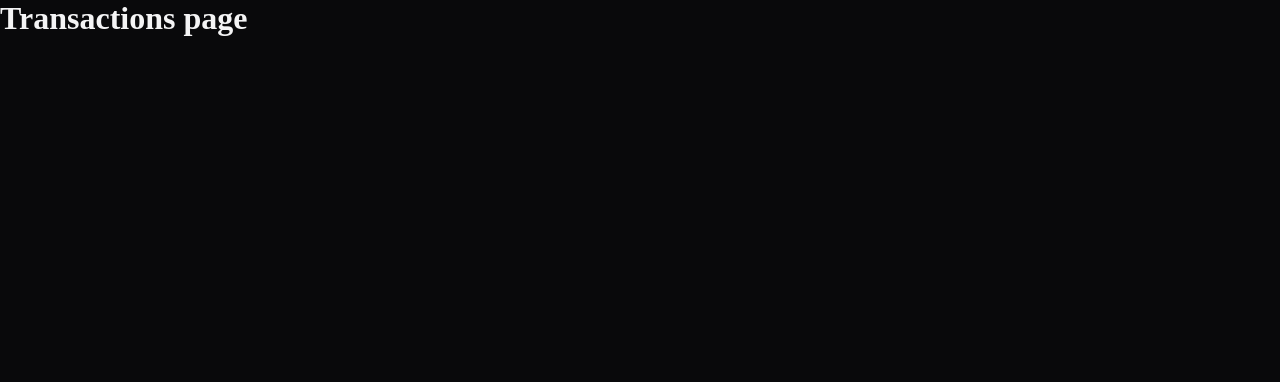
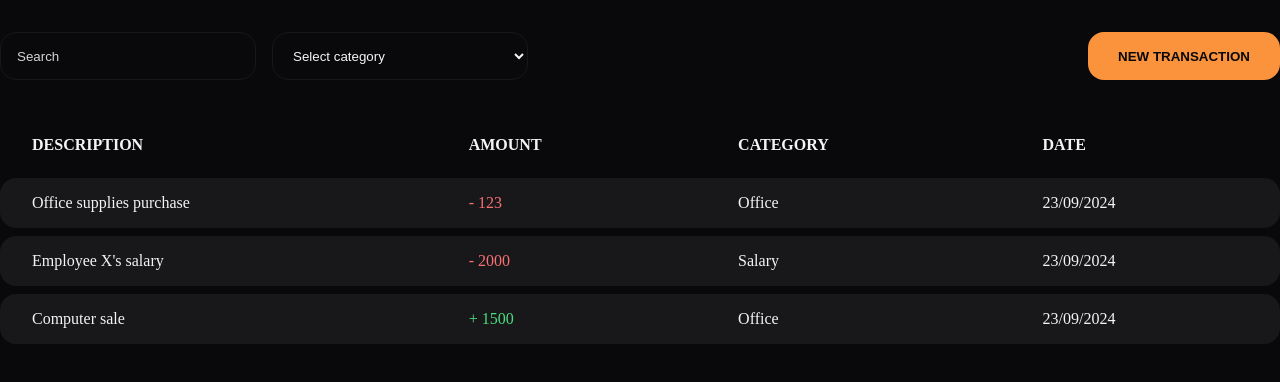
Before and after one commit to VicLourenco40/dwdm-tma-dashboard, a React (Vite) app: page / in a window 1280 px wide. Shown: the top 382 px of the page. Built offline with nearby package versions, Linux system fonts and the light colour scheme.

Commit message:
Lesson 2

```diff
--- a/src/pages/transactions/index.tsx
+++ b/src/pages/transactions/index.tsx
@@ -1,5 +1,77 @@
+import { useState } from 'react'
+import styles from './styles.module.css'
+
 export function Transactions() {
+  const [transactions, setTransactions] = useState([
+    {
+      'id': 1,
+      'description': 'Office supplies purchase',
+      'amount': 123,
+      'type': 'outcome',
+      'category': 'Office'
+    },
+    {
+      'id': 2,
+      'description': 'Employee X\'s salary',
+      'amount': 2000,
+      'type': 'outcome',
+      'category': 'Salary'
+    },
+    {
+      'id': 3,
+      'description': 'Computer sale',
+      'amount': 1500,
+      'type': 'income',
+      'category': 'Office'
+    }
+  ])
+
+  const [filterByDescription, setFilterByDescription] = useState('')
+
   return (
-    <h1>Transactions page</h1>
+    <main>
+      <header className={styles.header}>
+        <div className={styles.filters}>
+          <input type='text' placeholder='Search' onChange={(event) => {
+            setFilterByDescription(event.target.value)
+          }}/>
+          <select>
+            <option>Select category</option>
+            <option>Office</option>
+            <option>Salary</option>
+            <option>Cleaning</option>
+          </select>
+        </div>
+        <button className={styles.newTransactionButton}>New transaction</button>
+      </header>
+
+      <h1>{filterByDescription}</h1>
+
+      <table className={styles.table}>
+        <tbody>
+          <tr>
+            <th>Description</th>
+            <th>Amount</th>
+            <th>Category</th>
+            <th>Date</th>
+          </tr>
+          {
+            transactions.map((transaction) => {
+              return (
+                <tr key={transaction.id}>
+                  <td>{transaction.description}</td>
+                  <td className={transaction.type === 'income' ? styles.income : styles.outcome}>
+                    {transaction.type === 'outcome' ? '- ' : '+ '}
+                    {transaction.amount}
+                  </td>
+                  <td>{transaction.category}</td>
+                  <td>23/09/2024</td>
+                </tr>
+              )
+            })
+          }
+        </tbody>
+      </table>
+    </main>
   )
 }
--- a/src/pages/transactions/styles.module.css
+++ b/src/pages/transactions/styles.module.css
@@ -0,0 +1,80 @@
+.header {
+  display: flex;
+  justify-content: space-between;
+  margin: 2rem 0;
+}
+
+.filters {
+  display: flex;
+  gap: 1rem;
+
+  input, select {
+    padding: 0.5rem 1rem;
+    background-color: transparent;
+    border: 1px solid var(--zinc-900);
+    border-radius: 1rem;
+    color: var(--zinc-100);
+    width: 16rem;
+    height: 3rem;
+    outline: none;
+
+    &::placeholder {
+      color: var(--zinc-300);
+    }
+
+    &:focus {
+      border: 1px solid var(--orange-500);
+    }
+  }
+}
+
+.newTransactionButton {
+  background-color: var(--orange-400);
+  cursor: pointer;
+  border: none;
+  width: 12rem;
+  height: 3rem;
+  border-radius: 1rem;
+  color: var(--zinc-950);
+  text-transform: uppercase;
+  font-weight: bold;
+
+  &:hover {
+    background-color: var(--orange-500);
+  }
+}
+
+.table {
+  width: 100%;
+  border-collapse: separate;
+  border-spacing: 0 0.5rem;
+  margin: 2rem 0;
+
+  th {
+    font-weight: 700;
+    text-align: left;
+    padding: 1rem 2rem;
+    text-transform: uppercase;
+  }
+
+  td {
+    padding: 1rem 2rem;
+    background-color: var(--zinc-900);
+
+    &:first-child {
+      border-radius: 1rem 0 0 1rem;
+    }
+
+    &:last-child {
+      border-radius: 0 1rem 1rem 0;
+    }
+  }
+}
+
+.income {
+  color: var(--green-400);
+}
+
+.outcome {
+  color: var(--red-400);
+}
```
